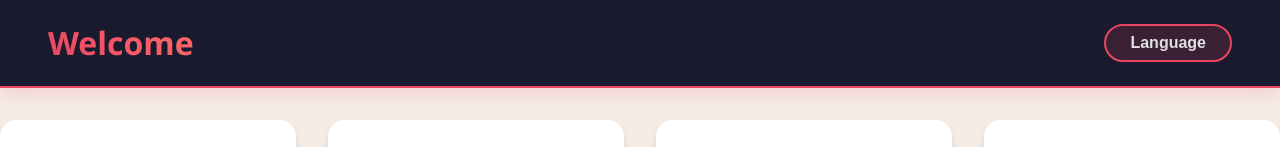
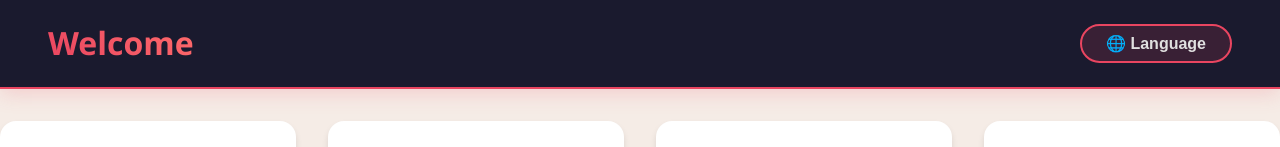
Before and after one commit to Darkerpixel/personal-portfolio, a React app: page / in a window 1280 px wide. Shown: the top 147 px of the page. Built offline with nearby package versions, Linux system fonts and the light colour scheme; the HTML template or start-up script is replaced by a standard one.

Commit message:
dropdown-language
Design of a dropdown menu for the language selector.

```diff
--- a/src/components/Header.tsx
+++ b/src/components/Header.tsx
@@ -9,42 +9,34 @@ interface HeaderProps {
 }
 
 const Header = ({ language, setLanguage }: HeaderProps) => {
-  const [isOpen, setIsOpen] = useState(false); // opens language selector
+  const [isOpen, setIsOpen] = useState(false);
 
   return (
     <header className="header">
       <h1 className="header-title">{content.header.main[language]}</h1>
-      {isOpen ? (
-        <div
-          className="backdrop transparent"
-          onClick={() => {
-            setIsOpen(false);
-          }}
+
+      <div className="language-wrapper">
+        <button
+          className="language-btn"
+          onClick={() => setIsOpen(true)}
         >
-          <button className="language-btn"
-            onClick={() => {
-              setLanguage("en");
-            }}
-          >
-            en
-          </button>
-          <button className="language-btn"
-            onClick={() => {
-              setLanguage("de");
-            }}
-          >
-            de
-          </button>
-        </div>
-      ) : (
-        <button className="language-btn"
-          onClick={() => {
-            setIsOpen(true);
-          }}
-        >
-          {content.header.languageSelector[language]}
+          🌐 {content.header.languageSelector[language]}
         </button>
-      )}
+
+        {isOpen && (
+          <>
+            <div className="backdrop transparent" onClick={() => setIsOpen(false)} />
+            <div className="dropdown">
+              <button onClick={() => { setLanguage("en"); setIsOpen(false); }}>
+                🇬🇧 English
+              </button>
+              <button onClick={() => { setLanguage("de"); setIsOpen(false); }}>
+                🇩🇪 Deutsch
+              </button>
+            </div>
+          </>
+        )}
+      </div>
     </header>
   );
 };
```
